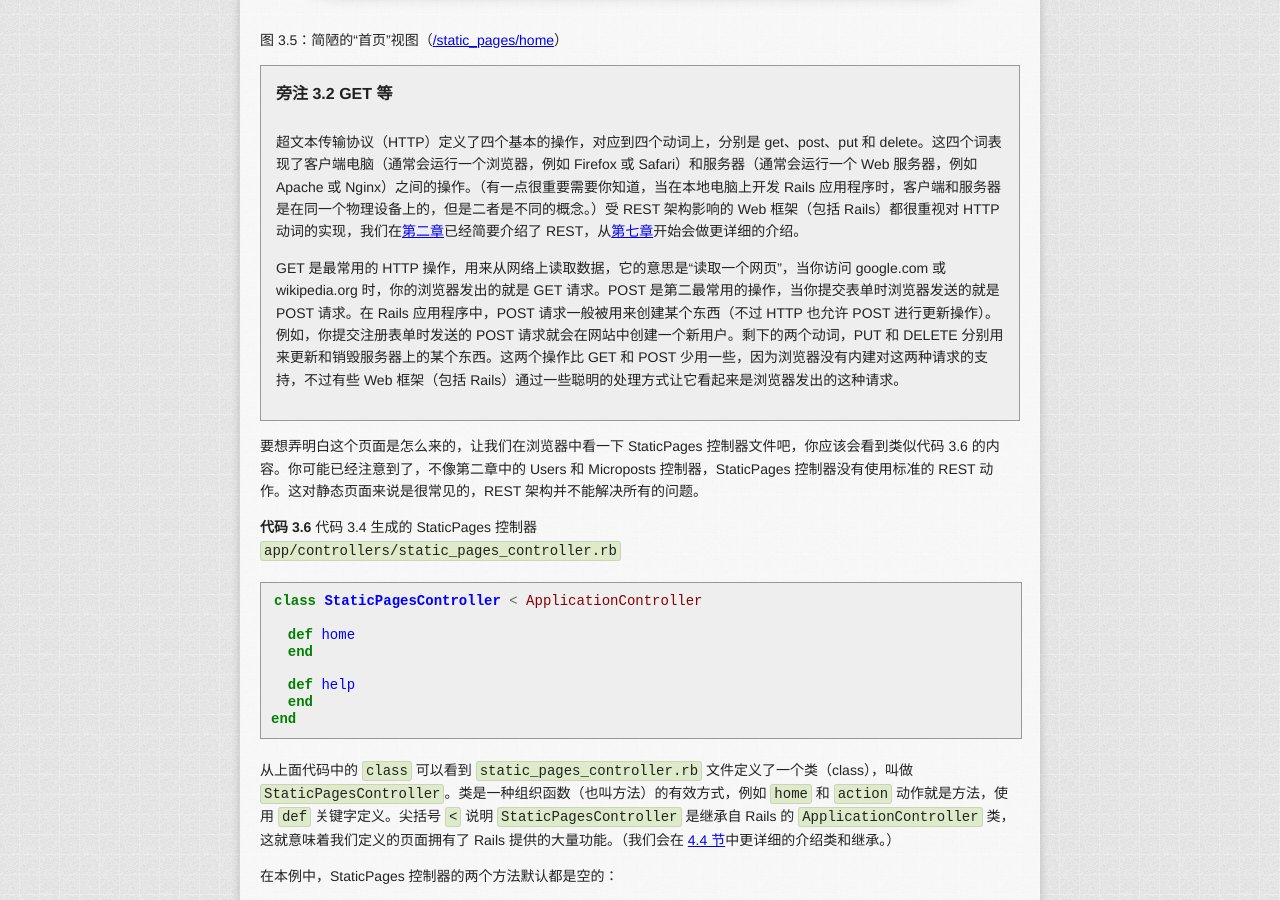
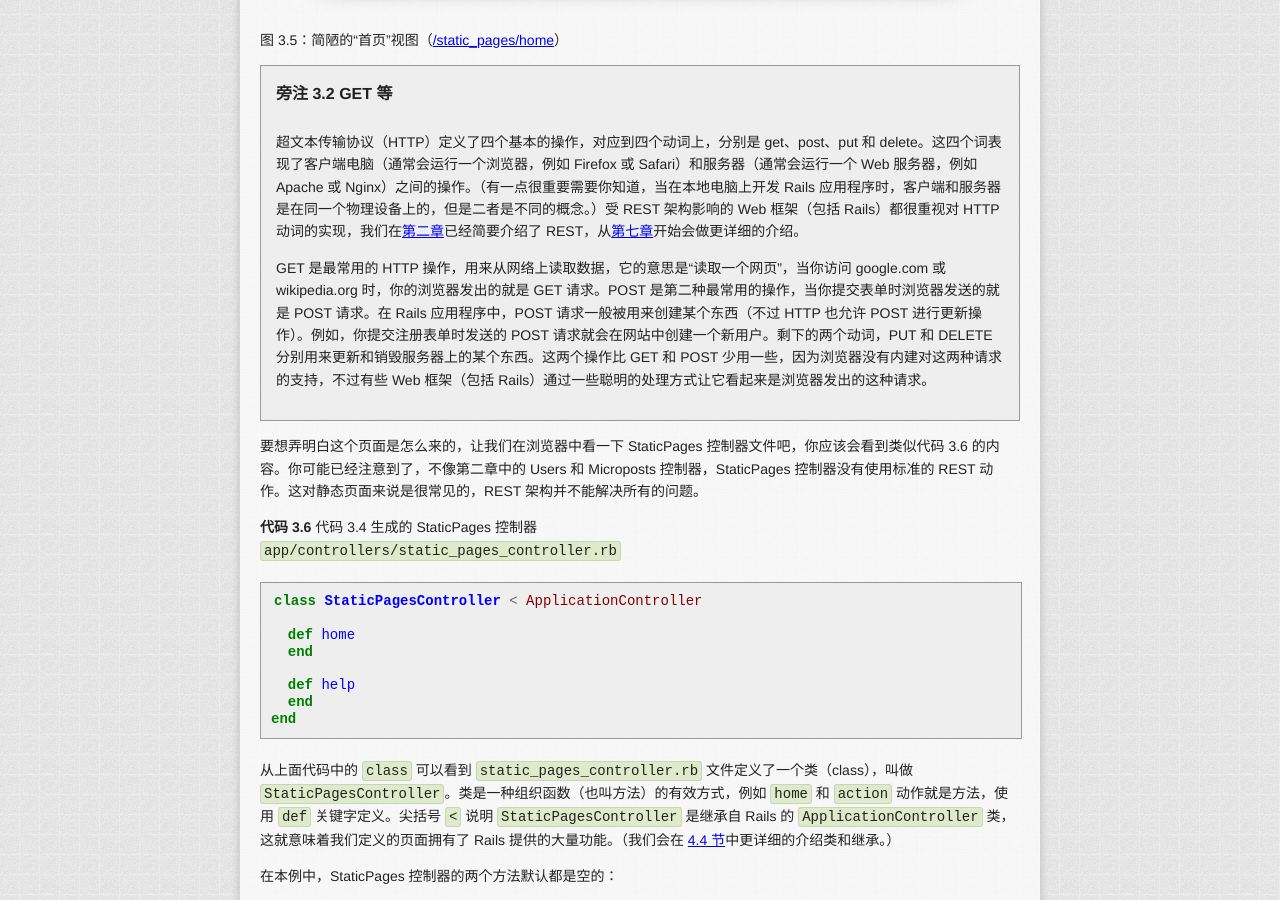
Before and after one commit to AndorChen/rails-tutorial-2nd-cn, a Jekyll site: the page built from chapter3.md, in a window 1280 px wide and 900 px high, scrolled down 8986 px. Built offline with Jekyll 4.4.1, drawn with Linux system fonts in a browser that asks for light colours; nearby versions of some CDN libraries; library files that are not in the unit come from our copies; Markdown is read by kramdown in place of the engine named in the settings.

Commit message:
修正第三章的一个小错误

```diff
--- a/chapter3.md
+++ b/chapter3.md
@@ -323,7 +323,7 @@ get "static_pages/home"
 <div id="box-3-2" class="aside">
   <h4>旁注 3.2 GET 等</h4>
   <p>超文本传输协议（HTTP）定义了四个基本的操作，对应到四个动词上，分别是 get、post、put 和 delete。这四个词表现了客户端电脑（通常会运行一个浏览器，例如 Firefox 或 Safari）和服务器（通常会运行一个 Web 服务器，例如 Apache 或 Nginx）之间的操作。（有一点很重要需要你知道，当在本地电脑上开发 Rails 应用程序时，客户端和服务器是在同一个物理设备上的，但是二者是不同的概念。）受 REST 架构影响的 Web 框架（包括 Rails）都很重视对 HTTP 动词的实现，我们在<a href="chapter2.html">第二章</a>已经简要介绍了 REST，从<a href="chapter7.html">第七章</a>开始会做更详细的介绍。</p>
-  <p>GET 是最常用的 HTTP 操作，用来从网络上读取数据，它的意思是“读取一个网页”，当你访问 google.com 或 wikipedia.org 时，你的浏览器发出的就是 GET 请求。POST 是第二最常用的操作，当你提交表单时浏览器发送的就是 POST 请求。在 Rails 应用程序中，POST 请求一般被用来创建某个东西（不过 HTTP 也允许 POST 进行更新操作）。例如，你提交注册表单时发送的 POST 请求就会在网站中创建一个新用户。剩下的两个动词，PUT 和 DELETE 分别用来更新和销毁服务器上的某个东西。这两个操作比 GET 和 POST 少用一些，因为浏览器没有内建对这两种请求的支持，不过有些 Web 框架（包括 Rails）通过一些聪明的处理方式让它看起来是浏览器发出的这种请求。</p>
+  <p>GET 是最常用的 HTTP 操作，用来从网络上读取数据，它的意思是“读取一个网页”，当你访问 google.com 或 wikipedia.org 时，你的浏览器发出的就是 GET 请求。POST 是第二种最常用的操作，当你提交表单时浏览器发送的就是 POST 请求。在 Rails 应用程序中，POST 请求一般被用来创建某个东西（不过 HTTP 也允许 POST 进行更新操作）。例如，你提交注册表单时发送的 POST 请求就会在网站中创建一个新用户。剩下的两个动词，PUT 和 DELETE 分别用来更新和销毁服务器上的某个东西。这两个操作比 GET 和 POST 少用一些，因为浏览器没有内建对这两种请求的支持，不过有些 Web 框架（包括 Rails）通过一些聪明的处理方式让它看起来是浏览器发出的这种请求。</p>
 </div>
 
 要想弄明白这个页面是怎么来的，让我们在浏览器中看一下 StaticPages 控制器文件吧，你应该会看到类似代码 3.6 的内容。你可能已经注意到了，不像第二章中的 Users 和 Microposts 控制器，StaticPages 控制器没有使用标准的 REST 动作。这对静态页面来说是很常见的，REST 架构并不能解决所有的问题。
```
